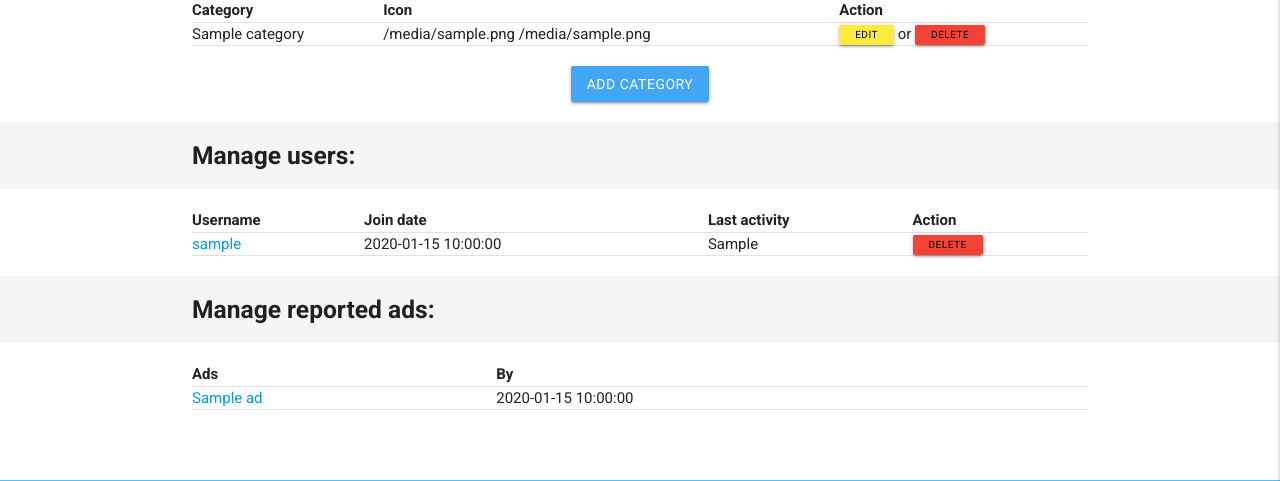
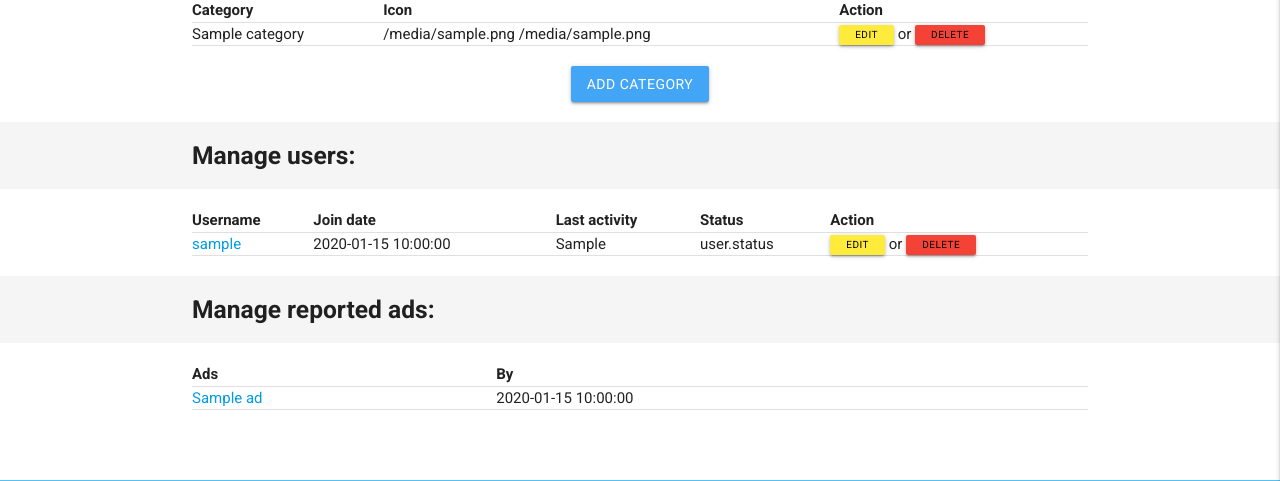
Before and after one commit to zokam1411/milestone-project-3, a Flask app: template templates/control_panel.html in a window 1280 px wide. Shown: the part 172-653 px from the top of the page. Run offline with Flask 2, Linux system fonts and the light colour scheme; the template is opened without the code that fills it: most values are stand-ins (such as "Sample title", 1, 10 or a date in 2020); some libraries are stand-ins or nearby versions.

Commit message:
Create edit button for user to edit user status

```diff
--- a/templates/control_panel.html
+++ b/templates/control_panel.html
@@ -13,7 +13,7 @@
     {% endif %}
     {% endwith %}
 </div>
-<!-- Categories -->
+<!-- Manage categories -->
 <div class="grey lighten-4">
     <div class="container">
         <div class="row">
@@ -49,7 +49,8 @@
                         <div class="row center-align">
                             <div class="col s12">
                                 <p>
-                                    <strong> Are you sure you want to delete {{category.category}} category?</strong>
+                                    <strong> Are you sure you want to delete <span
+                                            class="blue-text">{{category.category}}</span> category?</strong>
                                 </p>
                                 <p>You can't undo this actin.</p>
                             </div>
@@ -70,10 +71,10 @@
         </table>
     </div>
 </div>
+<!-- Add category button -->
 <div class="row center-align">
     <a href="{{ url_for('add_category') }}" class="waves-effect waves-light btn blue lighten-1">Add category</a>
 </div>
-
 <!-- Manage users -->
 <div class="grey lighten-4">
     <div class="container">
@@ -90,6 +91,7 @@
                     <th>Username</th>
                     <th>Join date</th>
                     <th>Last activity</th>
+                    <th>Status</th>
                     <th>Action</th>
                 </tr>
             </thead>
@@ -99,7 +101,12 @@
                     <td><a href="{{ url_for('profile', username=user.username) }}">{{user.username}}</a></td>
                     <td>{{user.join_date}}</td>
                     <td>{{user.last_log}}</td>
-                    <td><a href="#del{{ user.username }}"
+                    <td>user.status</td>
+                    <td><a href="{{ url_for('edit_user', username=username) }}"
+                            class="waves-effect waves-light btn-small yellow black-text">Edit</a>
+                        <span>or</span>
+                        <!-- Delete ad Modal Trigger -->
+                        <a href="#del{{ user.username }}"
                             class="modal-trigger waves-effect waves-light btn-small red black-text">Delete</a></td>
                 </tr>
                 <!-- Delete user Modal Structure -->
@@ -108,8 +115,10 @@
                         <div class="row center-align">
                             <div class="col s12">
                                 <p>
-                                    <strong> Are you sure you want to remove {{user.username}} and his ads?</strong>
+                                    <strong> Are you sure you want to remove <span
+                                            class="blue-text">{{user.username}}</span>?</strong>
                                 </p>
+                                <p><strong>It will automatically delete user ads.</strong></p>
                                 <p>You can't undo this actin.</p>
                             </div>
                             <!-- No button -->
```
